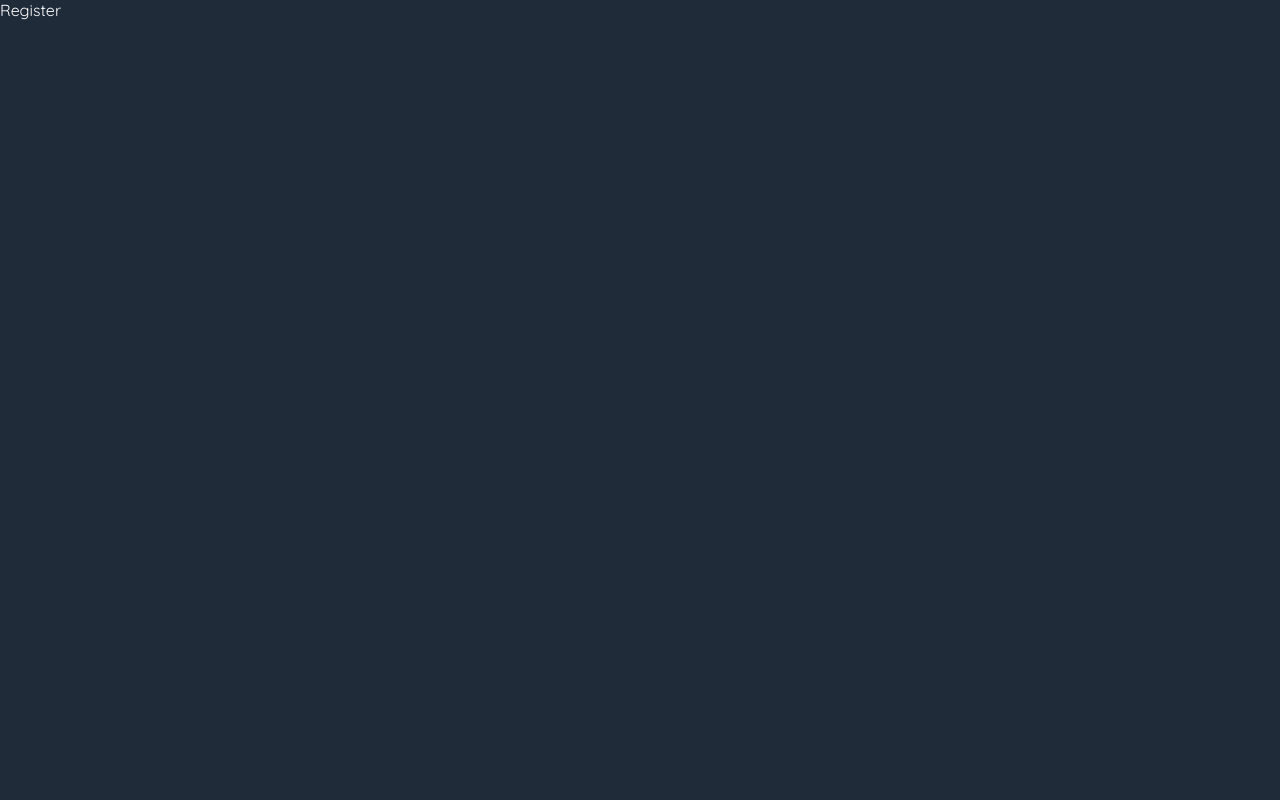
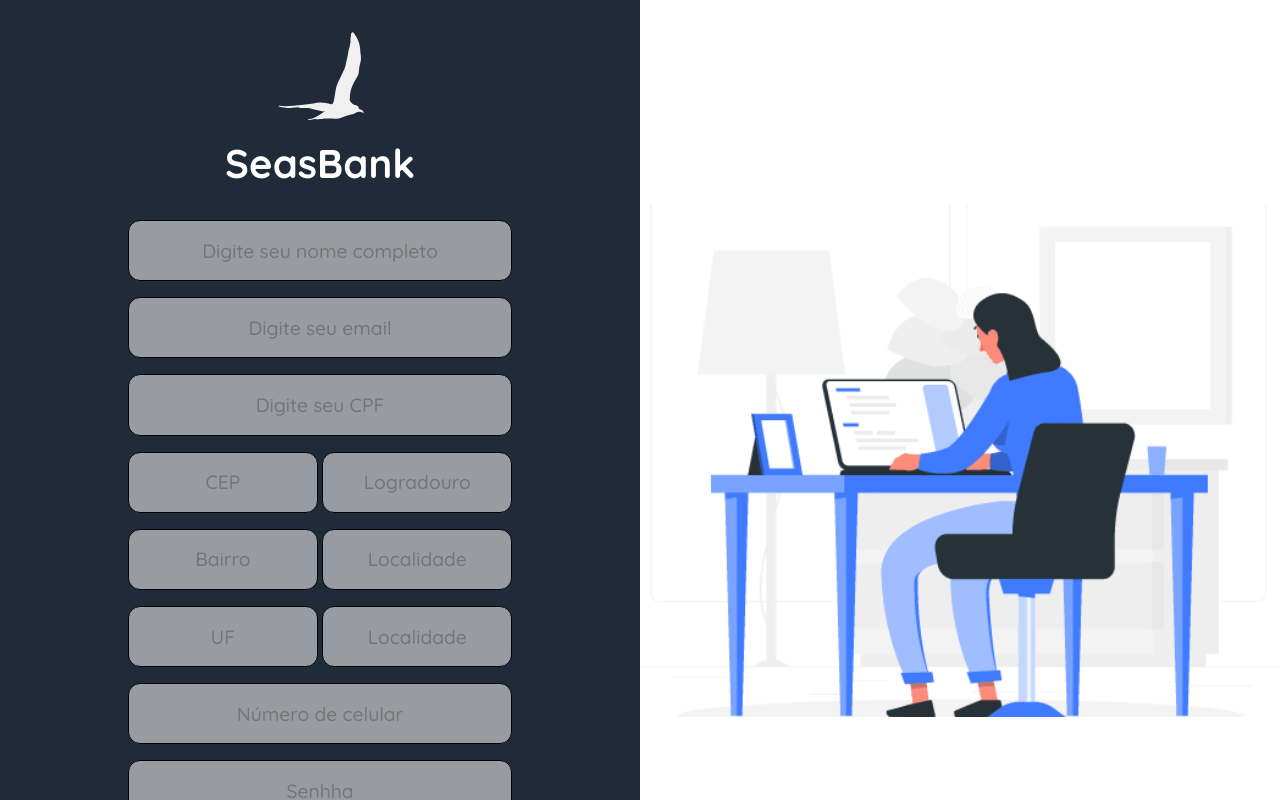
Before and after one commit to Viilih/Seas-react, a React (Create React App) app: page /register in a window 1280 px wide. Built offline with nearby package versions, Linux system fonts and the light colour scheme.

Commit message:
Página de registro layout

```diff
--- a/src/pages/Login/Login.tsx
+++ b/src/pages/Login/Login.tsx
@@ -1,14 +1,14 @@
-import Inputs from "../../components/InputComponents/Inputs";
-import styles from "./Login.module.scss";
-import { useState } from "react";
+import Inputs from '../../components/InputComponents/Inputs';
+import styles from './Login.module.scss';
+import { useState } from 'react';
 
-import seasLogo from "../../assets/seas-logo.svg";
-import loginImg from "../../assets/login-img.png";
-import Buttons from "../../components/ButtonComponents/Buttons";
+import seasLogo from '../../assets/seas-logo.svg';
+import loginImg from '../../assets/login-img.png';
+import Buttons from '../../components/ButtonComponents/Buttons';
 
-const Login = () => {
-    const [userCpf, setUserCpf] = useState("");
-    const [userPassword, setUserPassword] = useState("");
+const Login: React.FC = () => {
+	const [userCpf, setUserCpf] = useState('');
+	const [userPassword, setUserPassword] = useState('');
 
 	const handleSubmit = () => {};
 	return (
@@ -26,9 +26,7 @@ const Login = () => {
 						isRequired
 						placeholderText="CPF"
 						valueInput={userCpf}
-                        handleChange={(currentValue) =>
-                            setUserCpf(currentValue)
-                        }
+						handleChange={currentValue => setUserCpf(currentValue)}
 					/>
 					<Inputs
 						inputName="password"
@@ -36,9 +34,7 @@ const Login = () => {
 						isRequired
 						placeholderText="Senha"
 						valueInput={userPassword}
-                        handleChange={(currentValue) =>
-                            setUserPassword(currentValue)
-                        }
+						handleChange={currentValue => setUserPassword(currentValue)}
 					/>
 
 					<div className={styles.loginBtnContainer}>
--- a/src/pages/Register/Register.module.scss
+++ b/src/pages/Register/Register.module.scss
@@ -0,0 +1,75 @@
+.registerContainerPage {
+	display: grid;
+	grid-template-columns: 50% 50%;
+	overflow-x: hidden;
+	height: 100vh;
+	width: 100vw;
+
+	.registerContainer {
+		display: flex;
+		flex-direction: column;
+		align-items: center;
+		justify-content: center;
+		gap: 2rem;
+		padding: 2rem 0;
+
+		.registerHeader {
+			display: flex;
+			flex-direction: column;
+			align-items: center;
+			gap: 1rem;
+
+			h1 {
+				font-size: 2.5rem;
+			}
+
+			img {
+				width: 90px;
+			}
+		}
+
+		.formContainer {
+			display: flex;
+			flex-direction: column;
+			align-items: center;
+			justify-content: center;
+			gap: 1rem;
+			width: 100%;
+			padding: 0 20%;
+
+			input {
+				width: 100%;
+			}
+
+			input[type='number']::-webkit-outer-spin-button,
+			input[type='number']::-webkit-inner-spin-button {
+				-webkit-appearance: none;
+				margin: 0;
+			}
+
+			.cepContainer {
+				width: 100%;
+				display: flex;
+				gap: 0.3rem;
+				justify-content: center;
+
+				input {
+					width: 50%;
+					margin: auto;
+				}
+			}
+		}
+	}
+	.imgContainer {
+		overflow: hidden;
+		padding: 2rem;
+		display: flex;
+		align-items: center;
+		justify-content: center;
+		background-color: var(--highlighted-text);
+
+		img {
+			max-width: 980px;
+		}
+	}
+}
--- a/src/pages/Register/Register.tsx
+++ b/src/pages/Register/Register.tsx
@@ -1,8 +1,155 @@
 import React from 'react';
 import styles from './Register.module.scss';
+import registerImg from '../../assets/register-image.svg';
+import Inputs from '../../components/InputComponents/Inputs';
+import Buttons from '../../components/ButtonComponents/Buttons';
+import seasLogo from '../../assets/seas-logo.svg';
+import { useState } from 'react';
 
-const Register = () => {
-	return <div>Register</div>;
+const Register: React.FC = () => {
+	const [userName, setUserName] = useState('');
+	const [userEmail, setUserEmail] = useState('');
+	const [userCpf, setUserCpf] = useState('');
+	const [userCep, setUserCep] = useState('');
+	const [userLogradouro, setUserLogradouro] = useState('');
+	const [userBairro, setUserBairro] = useState('');
+	const [userLocalidade, setUserLocalidade] = useState('');
+	const [userUF, setUserUF] = useState('');
+	const [userNumero, setUserNumero] = useState('');
+	const [userSenha, setUserSenha] = useState('');
+
+	// 	<input
+	// 	className={styles.inputsDefaultStyle}
+	// 	name={inputName}
+	// 	type={inputType}
+	// 	placeholder={placeholderText}
+	// 	required={isRequired}
+	// 	value={valueInput}
+	// 	onChange={(e) => handleChange(e.target.value)}
+	// />
+	// <Inputs
+	// 					inputName="cpf"
+	// 					inputType="number"
+	// 					isRequired
+	// 					placeholderText="CPF"
+	// 					valueInput={userCpf}
+	// 					handleChange={currentValue => setUserCpf(currentValue)}
+	// 				/>
+
+	return (
+		<div className={styles.registerContainerPage}>
+			<div className={styles.registerContainer}>
+				<div className={styles.registerHeader}>
+					<img src={seasLogo} alt="logo do SeasBank" />
+					<h1>SeasBank</h1>
+				</div>
+
+				<form className={styles.formContainer}>
+					<Inputs
+						inputName="nome"
+						inputType="text"
+						placeholderText="Digite seu nome completo"
+						valueInput={userName}
+						isRequired
+						handleChange={e => setUserName(e)}
+					/>
+					<Inputs
+						inputName="email"
+						inputType="email"
+						placeholderText="Digite seu email"
+						valueInput={userEmail}
+						isRequired
+						handleChange={e => setUserEmail(e)}
+					/>
+					<Inputs
+						inputName="cpf"
+						inputType="number"
+						placeholderText="Digite seu CPF"
+						valueInput={userCpf}
+						isRequired
+						handleChange={e => setUserCpf(e)}
+					/>
+					<div className={styles.cepContainer}>
+						<Inputs
+							inputName="cep"
+							inputType="number"
+							placeholderText="CEP"
+							valueInput={userCep}
+							isRequired
+							handleChange={e => setUserCep(e)}
+						/>
+						<Inputs
+							inputName="logradouro"
+							inputType="text"
+							placeholderText="Logradouro"
+							valueInput={userLogradouro}
+							isRequired
+							handleChange={e => setUserLogradouro(e)}
+						/>
+					</div>
+					<div className={styles.cepContainer}>
+						<Inputs
+							inputName="bairro"
+							inputType="text"
+							placeholderText="Bairro"
+							valueInput={userBairro}
+							isRequired
+							handleChange={e => setUserBairro(e)}
+						/>
+						<Inputs
+							inputName="localidade"
+							inputType="text"
+							placeholderText="Localidade"
+							valueInput={userLocalidade}
+							isRequired
+							handleChange={e => setUserLocalidade(e)}
+						/>
+					</div>
+					<div className={styles.cepContainer}>
+						<Inputs
+							inputName="UF"
+							inputType="text"
+							placeholderText="UF"
+							valueInput={userUF}
+							isRequired
+							handleChange={e => setUserUF(e)}
+						/>
+						<Inputs
+							inputName="localidade"
+							inputType="text"
+							placeholderText="Localidade"
+							valueInput={userLocalidade}
+							isRequired
+							handleChange={e => setUserLocalidade(e)}
+						/>
+					</div>
+					<Inputs
+						inputName="numero"
+						inputType="number"
+						placeholderText="Número de celular"
+						valueInput={userNumero}
+						isRequired
+						handleChange={e => setUserNumero(e)}
+					/>
+					<Inputs
+						inputName="senha"
+						inputType="password"
+						placeholderText="Senhha"
+						valueInput={userSenha}
+						isRequired
+						handleChange={e => setUserSenha(e)}
+					/>
+					<Buttons text="Entrar" name="primary" />
+				</form>
+			</div>
+			<div className={styles.imgContainer}>
+				<img
+					src={registerImg}
+					alt="imagem de um personagem cartunizado mexendo em um computadorimagem de um personagem cartunizado mexendo em um computador"
+				/>
+			</div>
+		</div>
+	);
 };
 
 export default Register;
```
Also changed, not shown: src/components/Card/Card.tsx (+6 -6 lines), src/assets/register-image.svg (added), src/assets/register.svg (added). Lines whose indentation alone changed are shown as unchanged.
